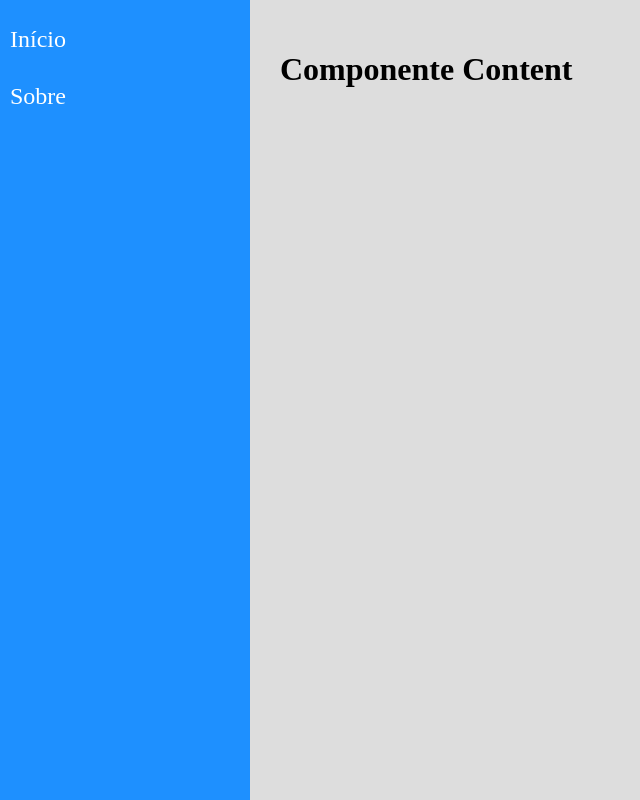
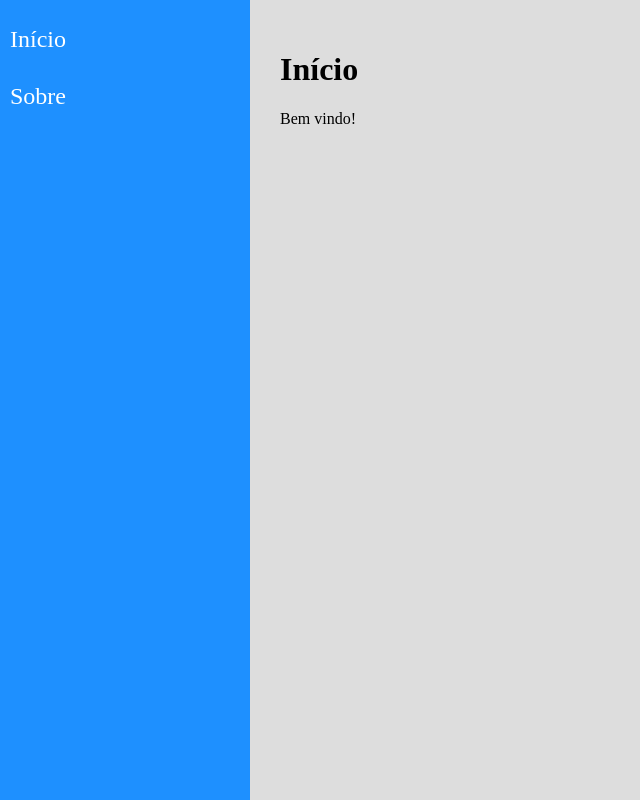
Before and after one commit to eric-moniz/projetos-react-udemy, a React (Create React App) app in the folder navegacao/: page / in a window 1280 px wide. Shown: the whole page, without its empty margins (0-640 px from the left). Built offline with nearby package versions, Linux system fonts and the light colour scheme.

Commit message:
aula 55 - React Router Dom v6

```diff
--- a/navegacao/src/components/layout/Content.jsx
+++ b/navegacao/src/components/layout/Content.jsx
@@ -1,11 +1,22 @@
+import "./Content.css";
 import React from "react";
-import "./Content.css";
+import { Routes, Route } from "react-router-dom";
+
+import About from "../../views/examples/About";
+import Param from "../../views/examples/Param";
+import Home from "../../views/examples/Home";
+import NotFound from "../../views/examples/NotFound";
 
 const Content = props => {
   return (
-    <div className="Content">
-      <h1>Componente Content</h1>
-    </div>
+    <main className="Content">
+      <Routes>
+        <Route path="/about" element={<About />} />
+        <Route path="/param:id" element={<Param />} />
+        <Route path="/" exact element={<Home />} />
+        <Route path="*" element={<NotFound />} />
+      </Routes>
+    </main>
   );
 };
 
--- a/navegacao/src/views/App.jsx
+++ b/navegacao/src/views/App.jsx
@@ -1,13 +1,16 @@
 import "./App.css";
 import React from "react";
+import { BrowserRouter } from "react-router-dom";
 import Menu from "../components/layout/Menu";
 import Content from "../components/layout/Content";
 
 const App = props => {
   return (
     <div className="App">
-      <Menu />
-      <Content />
+      <BrowserRouter>
+        <Menu />
+        <Content />
+      </BrowserRouter>
     </div>
   );
 };
```
Also changed, not shown: navegacao/src/views/examples/NotFound.jsx (added), navegacao/src/views/examples/Param.jsx (added).
